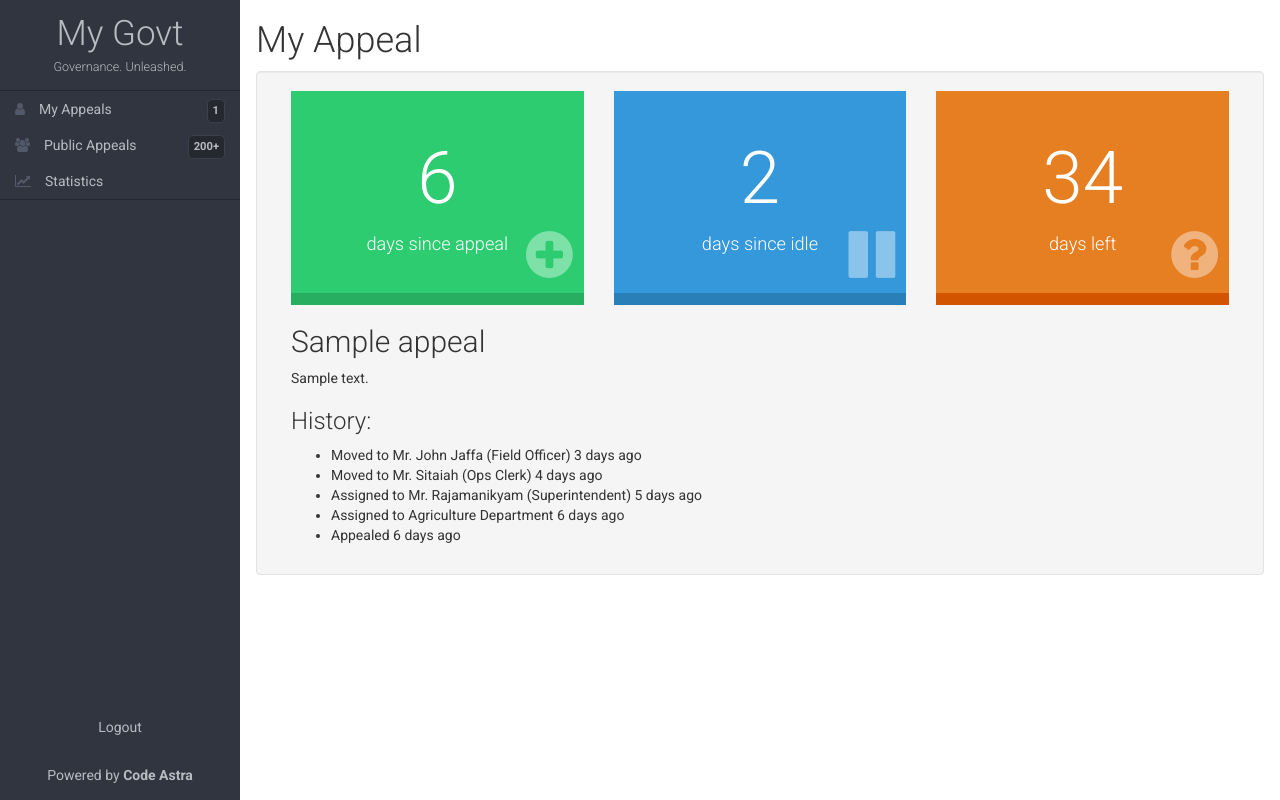
After one commit to CodeAstra-Bootcamp/govt_for_you, a Rails app: page /appeals/1 in a window 1280 px wide. The commit adds this page. Run offline with Rails 7, Linux system fonts and the light colour scheme; a user stored in the database is signed in; tables that the repository leaves empty hold one stand-in row (values such as "Sample post"); style sheets or scripts are compiled from the project's sources; parts of the project's set-up code (start-up, migrations or seed data) failed here and were passed over; some libraries are stand-ins or nearby versions.

Commit message:
Appeals details page

```diff
--- a/app/assets/stylesheets/common.scss
+++ b/app/assets/stylesheets/common.scss
@@ -156,3 +156,81 @@ form {
     }
   }
 }
+
+.action-links-boxes {
+  .action-box {
+    a {
+      display: block;
+      text-align: center;
+      border-bottom: 12px solid transparent;
+      color: $light-font-color;
+      font-weight: 300;
+      font-size: 1.3em;
+      padding: 2em 0;
+      text-decoration: none;
+      position: relative;
+      transition: background-color 0.3s ease-in;
+
+      .number {
+        font-size: 4em;
+      }
+
+      i.fa {
+        position: absolute;
+        bottom: 0.2em;
+        right: 0.2em;
+        font-size: 3em;
+        transition: bottom 0.3s ease-in;
+      }
+
+      &:hover i.fa {
+        bottom: 0.5em;
+      }
+    }
+
+    &.action-box-1 {
+      a{
+        background-color: $special-color-1;
+        border-color: $special-darker-color-1;
+
+        i.fa {
+          color: lighten($special-color-1, 20%);
+        }
+
+        &:hover {
+          background-color: lighten($special-color-1, 10%);
+        }
+      }
+    }
+
+    &.action-box-2 {
+      a{
+        background-color: $special-color-2;
+        border-color: $special-darker-color-2;
+
+        i.fa {
+          color: lighten($special-color-2, 20%);
+        }
+
+        &:hover {
+          background-color: lighten($special-color-2, 10%);
+        }
+      }
+    }
+
+    &.action-box-3 {
+      a {
+        background-color: $special-color-3;
+        border-color: $special-darker-color-3;
+
+        i.fa {
+          color: lighten($special-color-3, 20%);
+        }
+
+        &:hover {
+          background-color: lighten($special-color-3, 10%);
+        }
+      }
+    }
+  }
+}
--- a/app/assets/stylesheets/theme.scss
+++ b/app/assets/stylesheets/theme.scss
@@ -8,3 +8,10 @@ $sidebar-bg-color: #31353f;
 $sidebar-color: #b9bbc3;
 $sidebar-separator-color: #343842;
 $sidebar-badge-color: #25282f;
+
+$special-color-1: #2ecc71;
+$special-darker-color-1: #27ae60;
+$special-color-2: #3498db;
+$special-darker-color-2: #2980b9;
+$special-color-3: #e67e22;
+$special-darker-color-3: #d35400;
--- a/app/controllers/appeals_controller.rb
+++ b/app/controllers/appeals_controller.rb
@@ -18,6 +18,10 @@ class AppealsController < ApplicationController
     end
   end
 
+  def show
+    @appeal = Appeal.find(params[:id])
+  end
+
 private
   def appeal_params
     params.require(:appeal).permit(:appeal_type, :department, :subject, :description, :private)
--- a/app/helpers/application_helper.rb
+++ b/app/helpers/application_helper.rb
@@ -26,4 +26,24 @@ module ApplicationHelper
       end + msg
     end
   end
+
+  # +boxes_data+ is an array of hashes with keys: link, text and fa_icon
+  def action_links_boxes_tags(boxes_data)
+    inner_content = ""
+    boxes_data.each_index do |i|
+      inner_content += action_link_box_tag(boxes_data[i], i+1)
+    end
+
+    content_tag(:div, class: "container-fluid") do
+      content_tag(:div, class: "row action-links-boxes") do
+        raw inner_content
+      end
+    end
+  end
+
+  def action_link_box_tag(box_data, index)
+    content_tag(:div, class: "col-md-4 action-box action-box-#{index}") do
+      link_to(raw(box_data[:text] + content_tag(:i, "", class: "fa fa-#{box_data[:fa_icon]}")), box_data[:link])
+    end
+  end
 end
--- a/app/models/appeal.rb
+++ b/app/models/appeal.rb
@@ -48,4 +48,8 @@ class Appeal < ActiveRecord::Base
   attr_accessor :agree_terms
 
   belongs_to :user
+
+  def department_name
+    Department.all.select{|dept| dept.code == self.department}[0].text + " Department"
+  end
 end
--- /dev/null
+++ b/app/views/appeals/show.html.erb
@@ -0,0 +1,38 @@
+<h1>My Appeal</h1>
+
+<article class="appeal well">
+  <%= action_links_boxes_tags(
+        [
+          {
+            link: '#',
+            text: "<div class='number'>6</div><div class='description'>days since appeal</div>",
+            fa_icon: "plus-circle"
+          },
+          {
+            link: "#",
+            text: "<div class='number'>2</div><div class='description'>days since idle</div>",
+            fa_icon: "pause"
+          },
+          {
+            link: "#",
+            text: "<div class='number'>34</div><div class='description'>days left</div>",
+            fa_icon: "question-circle"
+          }
+        ]
+      )
+  %>
+  <div class="container-fluid">
+    <h2><%= @appeal.subject %></h2>
+    <div class="description">
+      <%= @appeal.description %>
+      <h3>History:</h3>
+      <ul>
+        <li>Moved to Mr. John Jaffa (Field Officer) 3 days ago</li>
+        <li>Moved to Mr. Sitaiah (Ops Clerk) 4 days ago</li>
+        <li>Assigned to Mr. Rajamanikyam (Superintendent) 5 days ago</li>
+        <li>Assigned to <%= @appeal.department_name %> 6 days ago</li>
+        <li>Appealed 6 days ago</li>
+      </ul>
+    </div>
+  </div>
+</article>
--- a/app/views/common/_sidebar.html.erb
+++ b/app/views/common/_sidebar.html.erb
@@ -1,7 +1,7 @@
 <aside>
   <header>
     <h1>My Govt</h1>
-    <p class="tagline">Governance. Unveiled.</p>
+    <p class="tagline">Governance. Unleashed.</p>
   </header>
 
   <section id="links">
```
Also changed, not shown: app/assets/stylesheets/appeals.scss (+11 -64 lines), app/views/appeals/_appeal.html.erb (added, +7 -0 lines), app/views/appeals/index.html.erb (+43 -22 lines).
